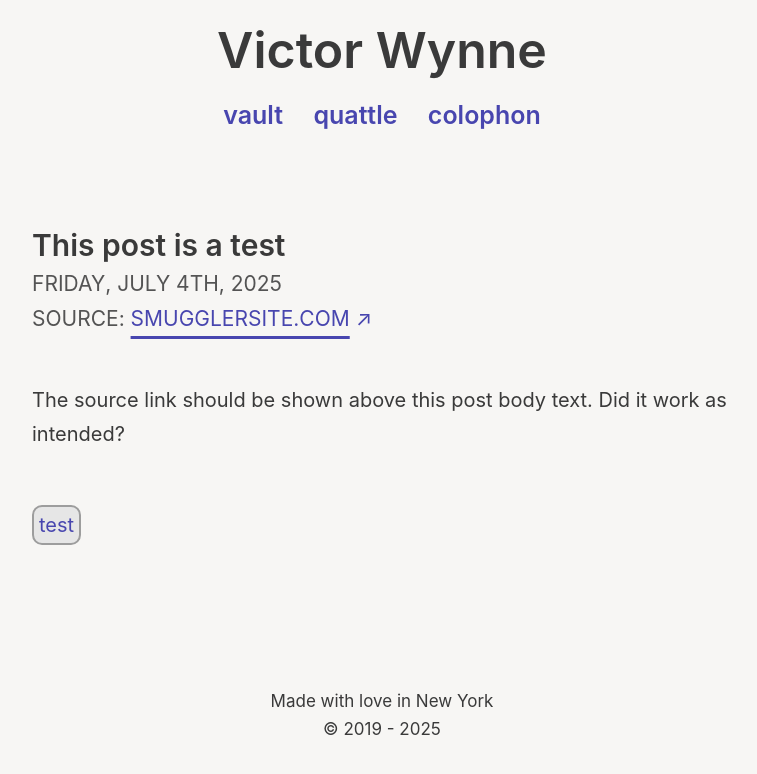
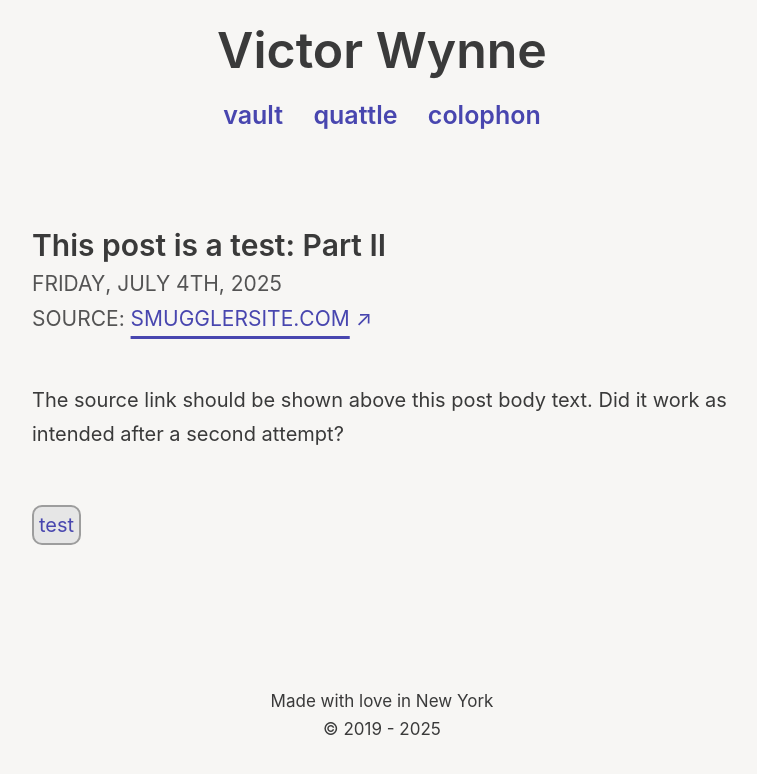
Before and after one commit to victorwynne/victorwynne, a Jekyll site: the page built from _posts/2025-07-04-test-again.md, in a window 1280 px wide. Shown: the top 774 px of the page, without its empty margins (258-1015 px from the left). Built offline with Jekyll 4.4.1, drawn with Linux system fonts in a browser that asks for light colours.

Commit message:
2025-07-04-test-again.md

```diff
--- a/_posts/2025-07-04-test.md
+++ b/_posts/2025-07-04-test-again.md
@@ -1,6 +1,6 @@
 ---
 layout: post
-title: "This post is a test"
+title: "This post is a test: Part II"
 date: 2025-07-04 18:55
 categories: [Links]
 tags: [test]
@@ -8,4 +8,4 @@ link: https://smugglersite.com/us/directors/mark-molloy/apple-the-surprise/
 description: This is only a test.
 ---
 
-The source link should be shown above this post body text. Did it work as intended?
+The source link should be shown above this post body text. Did it work as intended after a second attempt?
```
